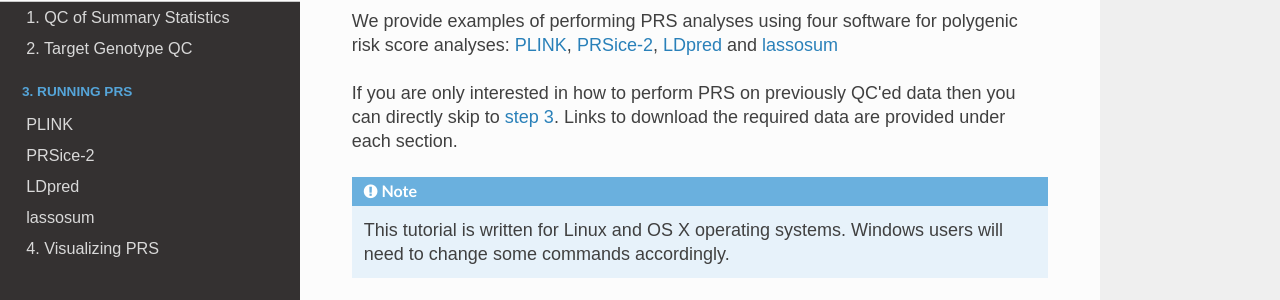
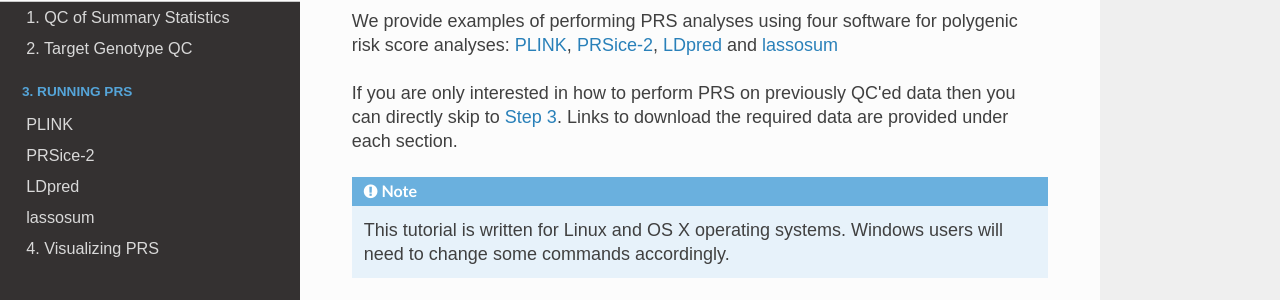
Before and after one commit to choishingwan/PRS-Tutorial, an MkDocs documentation site: the page built from docs/index.md, in a window 1280 px wide and 900 px high, scrolled down 307 px. Shown: the part 153-453 px from the top of the window. Built offline with MkDocs 1.6.1, drawn with Linux system fonts in a browser that asks for light colours; nearby versions of some CDN libraries.

```diff
--- a/docs/index.md
+++ b/docs/index.md
@@ -10,7 +10,7 @@ The tutorial is separated into four main sections:
 
 We provide examples of performing PRS analyses using four software for polygenic risk score analyses: [PLINK](plink.md), [PRSice-2](prsice.md), [LDpred](ldpred.md) and [lassosum](lassosum.md)
 
-If you are only interested in how to perform PRS on previously QC'ed data then you can directly skip to [step 3](plink.md). Links to download the required data are provided under each section.
+If you are only interested in how to perform PRS on previously QC'ed data then you can directly skip to [Step 3](plink.md). Links to download the required data are provided under each section.
 
 !!! note
 
```
